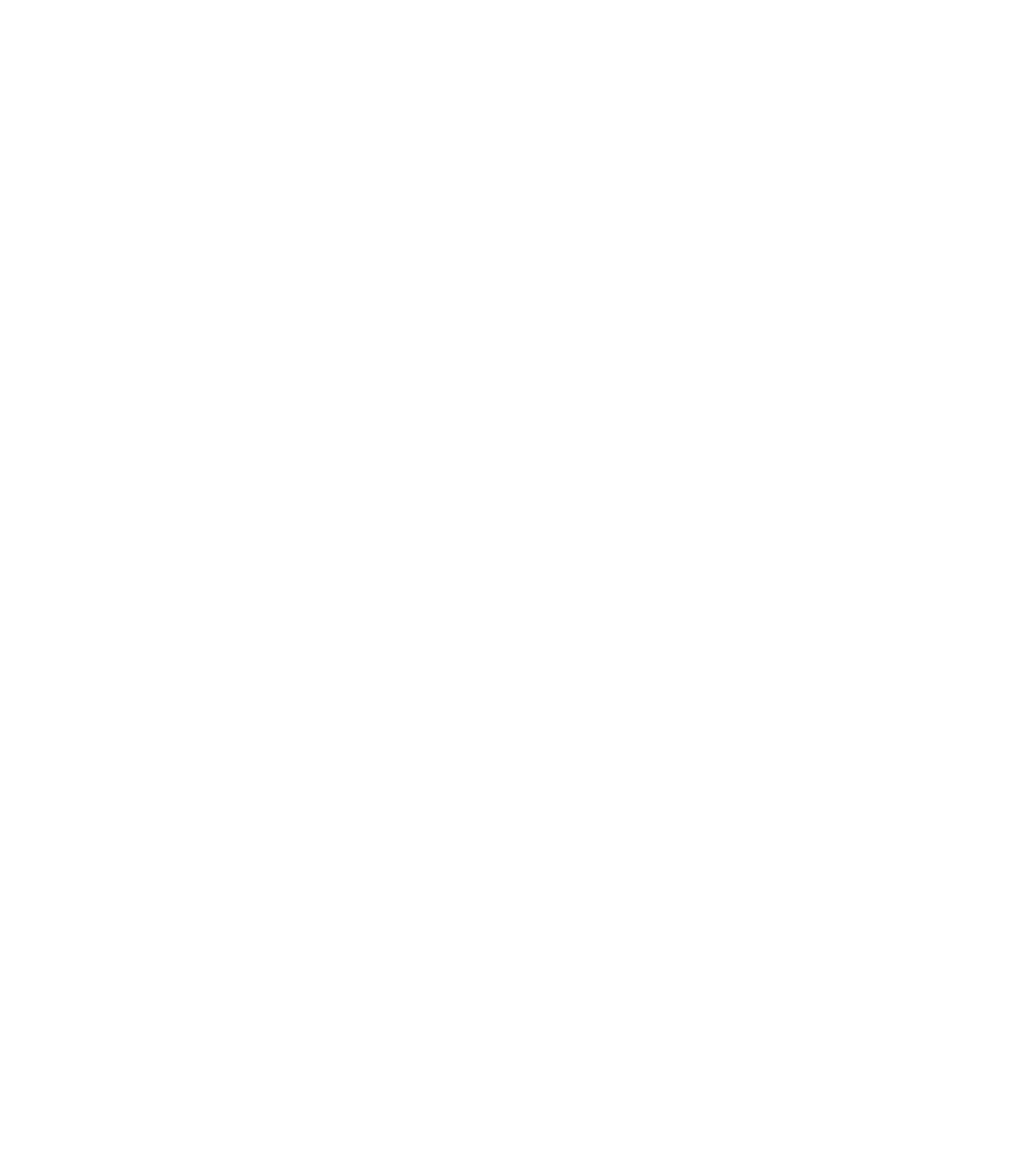
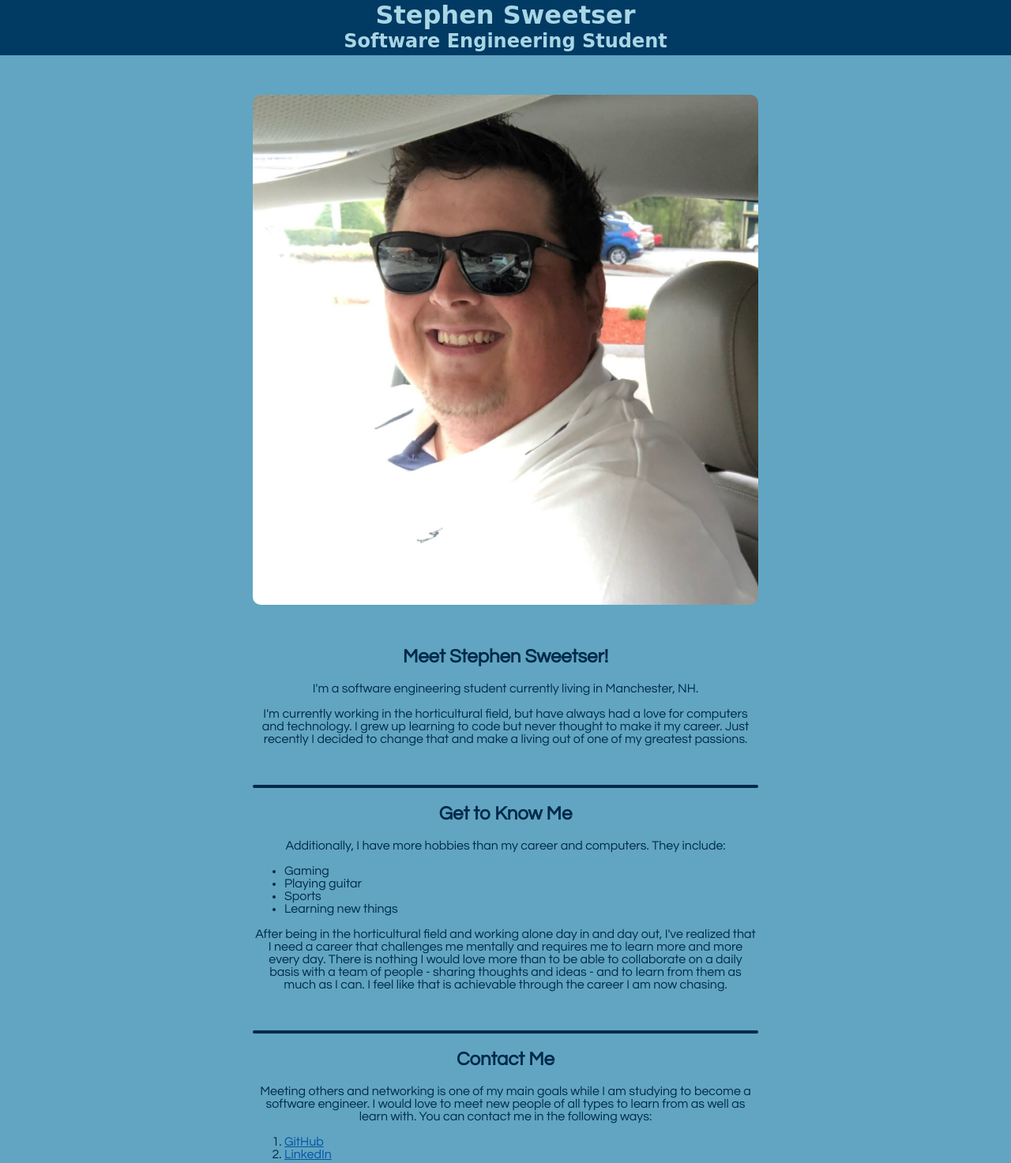
Before and after one commit to ssweetser86/personal-portfolio, a plain HTML site: page index.html in a window 1280 px wide. Shown: the whole page at 79% size. Before the commit the page ends 800 px from the top, so only its background shows below. Drawn offline with Linux system fonts and the light colour scheme.

Commit message:
First commit after completion

```diff
--- a/index.html
+++ b/index.html
@@ -1,12 +1,48 @@
 <!DOCTYPE html>
 <html>
-<head>
+  <head>
+    <meta charset="utf-8">
+    <meta name="viewport" content="width=device-width">
+    <title>Stephen Sweetser - Software Engineering Student</title>
+    <link href="style.css" rel="stylesheet" type="text/css" />
+  </head>
 
-<link href="style.css" rel="stylesheet" type="text/css" />
+  <body>
+    <header>
+      <h1 class="header">Stephen Sweetser</h1>
+      <h2 class="header">Software Engineering Student</h2>
+    </header>
+    <main>
+      <div>
+        <img src="images/me.jpg">
+      </div>
+      <div>
+        <h2>Meet Stephen Sweetser!</h2>
+        <p>I'm a software engineering student currently living in Manchester, NH.</p>
+        <p>I'm currently working in the horticultural field, but have always had a love
+          for computers and technology. I grew up learning to code but never thought to make it my career. Just recently I decided to change that and make a living out of one of my greatest passions.</p>
+      </div>
+      <div>
+        <hr>
+        <h2>Get to Know Me</h2>
+        <p>Additionally, I have more hobbies than my career and computers. They include:</p>
+        <ul>
+          <li>Gaming</li>
+          <li>Playing guitar</li>
+          <li>Sports</li>
+          <li>Learning new things</li>
+        </ul>
+        <p>After being in the horticultural field and working alone day in and day out, I've realized that I need a career that challenges me mentally and requires me to learn more and more every day. There is nothing I would love more than to be able to collaborate on a daily basis with a team of people - sharing thoughts and ideas - and to learn from them as much as I can. I feel like that is achievable through the career I am now chasing.</p>
+      </div>
+      <div>
+        <hr>
+        <h2>Contact Me</h2>
+        <p>Meeting others and networking is one of my main goals while I am studying to become a software engineer. I would love to meet new people of all types to learn from as well as learn with. You can contact me in the following ways:</p>
+        <ol>
+          <li><a href="https://www.github.com/ssweetser86/">GitHub</a></li>
+          <li><a href="https://www.linkedin.com/in/ssweetser86/">LinkedIn</a></li>
+        </ol>
+    </main>
+  </body>
 
-</head>
-
-<body>
-
-</body>
 </html>
--- a/style.css
+++ b/style.css
@@ -1,2 +1,54 @@
-h1 {
+/*background color and trying to remove dead space around element*/
+header {
+  margin: 0px;
+  padding: 0px;
+  height: 70px;
+  background-color: #013A63;
 }
+
+/*background color and trying to remove dead space around element*/
+body {
+  color:  #012A4A;
+  font-family: "Century Gothic", sans-serif;
+  text-align: center;
+  margin: 0px;
+  padding: 0px;
+  background-color: #61A5C2;
+}
+
+/*for text used in header*/
+.header {
+  font-family: 'Brush Script MT', 'Brush Script Std', cursive;
+  color: #A9D6E5;
+  margin: 0px;
+  padding: 0px;
+  text-align: center;
+}
+
+img {
+  border-radius: 10px;
+  width: 100%;
+  height: 100%;
+}
+
+div {
+  display: block;
+  margin-left: auto;
+  margin-right: auto;
+  margin-top: 50px;
+  width: 50%;
+}
+
+hr {
+  border: 2px solid #012A4A;
+  border-radius: 20px;
+}
+
+li {
+  text-align: left;
+}
+
+a:link {color: #0353A4; }
+a:visited {color: #5C677D; }
+a:hover {color: #33415C; }
+a:active {color: #001233; }
```
